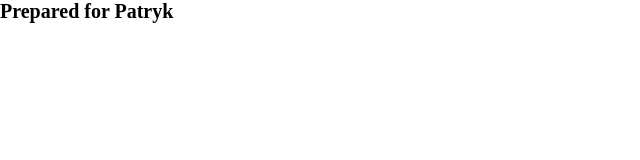
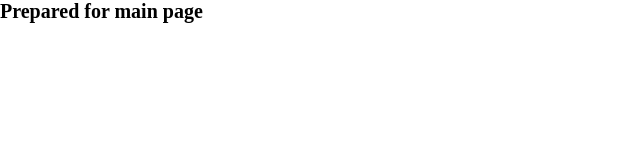
Before and after one commit to patrykkawiak/Rebax, a website: page index.html in a window 1280 px wide. Shown: the full height of the page, 0-640 px from the left. Drawn offline with Linux system fonts and the light colour scheme.

Commit message:
added files

```diff
--- a/index.html
+++ b/index.html
@@ -8,9 +8,7 @@
 		<link rel="stylesheet" href="./dist/css/main.min.css" />
 	</head>
 	<body>
-
-		<h1>Prepared for Patryk</h1>
-
+		<h1>Prepared for main page</h1>
 		<script src="./dist/js/main.min.js"></script>
 	</body>
 </html>
```
